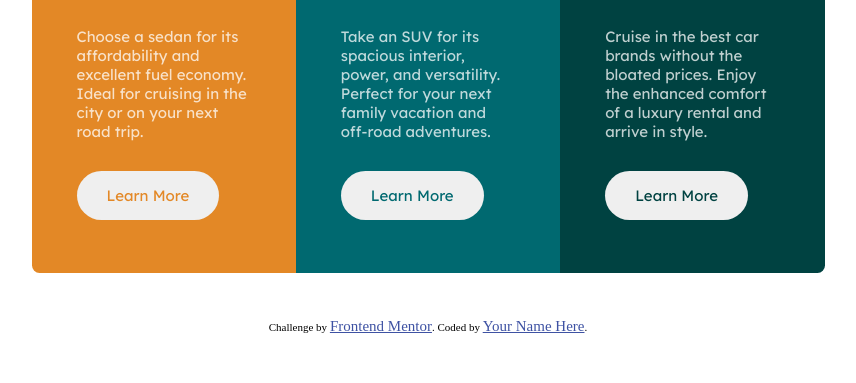
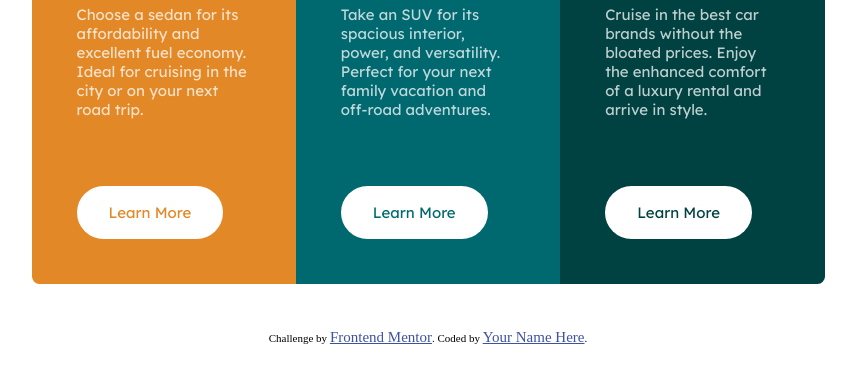
Before and after one commit to TomBirbeck/frontend-mentor-column-preview-challenge, a plain HTML site: page index.html in a window 1280 px wide. Shown: the part 207-590 px from the top of the page, without its empty margins (212-1068 px from the left). Drawn offline with Linux system fonts and the light colour scheme.

Commit message:
added hover states to buttons, added top margin to buttons on desktop

```diff
--- a/styles.css
+++ b/styles.css
@@ -96,7 +96,16 @@ main {
     height: fit-content;
     padding: 1rem 2rem;
     border-radius: 2rem;
-    border: none;
+    border: solid 2px var(--transparent-white);
+    background-color: white;
+}
+
+.buttons:hover {
+    background-color: transparent;
+}
+
+.buttons:hover a{
+    color: var(--transparent-white);
 }
 
 .learn-more-sedan {
@@ -130,6 +139,10 @@ main {
         max-width: 65%;
     }
 
+    .sections {
+        row-gap: 0.5rem;
+    }
+
     .sedans-section {
         border-top-right-radius: 0;
         border-bottom-left-radius: inherit;
@@ -141,4 +154,8 @@ main {
         border-bottom-left-radius: 0;
     }
 
+    .buttons {
+        margin-top: 4rem;
+    }
+
 }
```
